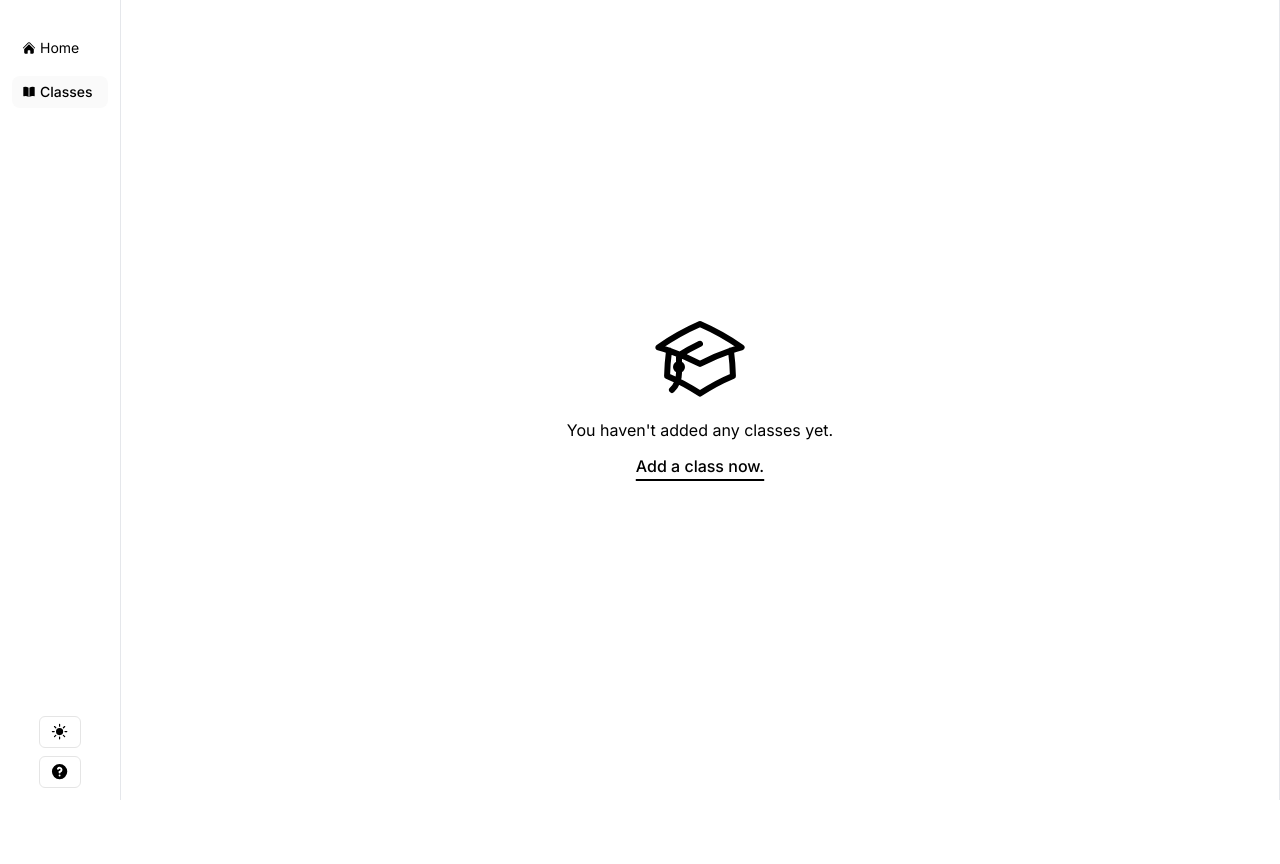
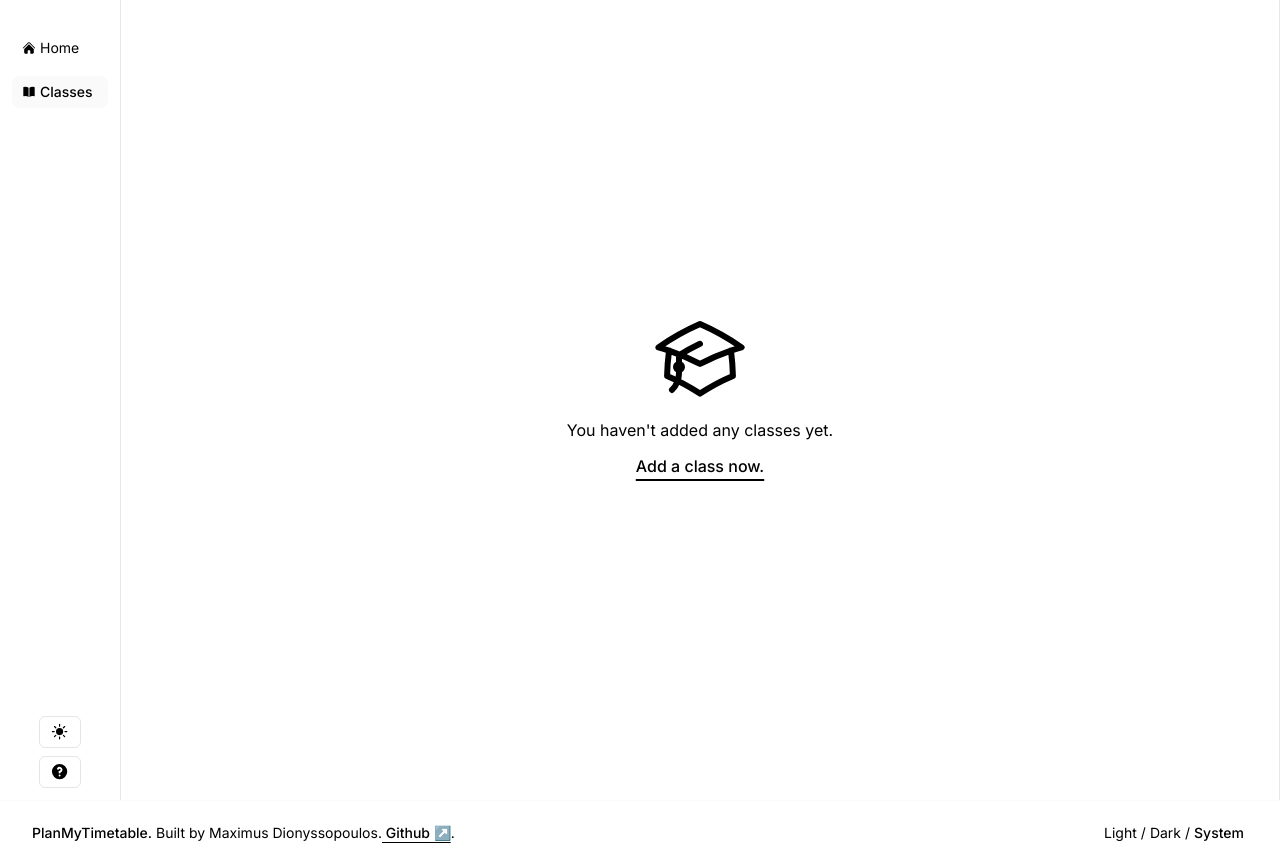
Before and after one commit to s3943811/PlanMyTimetable, a Next.js app: page /classes in a window 1280 px wide. Before the commit the page ends 800 px from the top, so only its background shows below. Built offline with nearby package versions, Linux system fonts and the light colour scheme.

Commit message:
Add footer component and update layout

```diff
--- /dev/null
+++ b/src/app/footer.tsx
@@ -0,0 +1,22 @@
+import { ThemeOptions } from "~/components";
+
+export default function Footer() {
+  return (
+    <footer className="flex flex-col items-center justify-between gap-4 border-t border-t-neutral-50 px-8 py-5 dark:border-t-neutral-800 md:h-16 md:flex-row md:py-0">
+      <div className="flex flex-row gap-2 text-center text-sm leading-loose">
+        <p>
+          <span className="font-medium">PlanMyTimetable.</span>&nbsp;Built by
+          Maximus Dionyssopoulos.
+          <a
+            href="https://github.com/s3943811"
+            className="font-medium underline underline-offset-4 after:content-['_↗']"
+          >
+            &nbsp;Github
+          </a>
+          .
+        </p>
+      </div>
+      <ThemeOptions />
+    </footer>
+  );
+}
--- a/src/app/layout.tsx
+++ b/src/app/layout.tsx
@@ -4,6 +4,7 @@ import { Inter } from "next/font/google";
 import Navbar from "./(Navbar)/navbar";
 import { Toaster } from "react-hot-toast";
 import { ThemeProvider } from "~/contexts/themeProvider";
+import Footer from "./footer";
 
 const inter = Inter({
   subsets: ["latin"],
@@ -24,7 +25,7 @@ export default function RootLayout({
   return (
     <html lang="en">
       <body
-        className={`font-sans ${inter.variable} flex dark:bg-neutral-900 dark:text-white`}
+        className={`font-sans ${inter.variable} dark:bg-neutral-900 dark:text-white`}
       >
         <ThemeProvider
           attribute="class"
@@ -32,8 +33,11 @@ export default function RootLayout({
           enableSystem
           disableTransitionOnChange
         >
-          <Navbar />
-          <main className="flex w-screen flex-row">{children}</main>
+          <div className="flex">
+            <Navbar />
+            <main className="flex w-screen flex-row">{children}</main>
+          </div>
+          <Footer />
           <Toaster
             toastOptions={{ className: "dark:font-white dark:bg-neutral-800" }}
             position="bottom-right"
```
